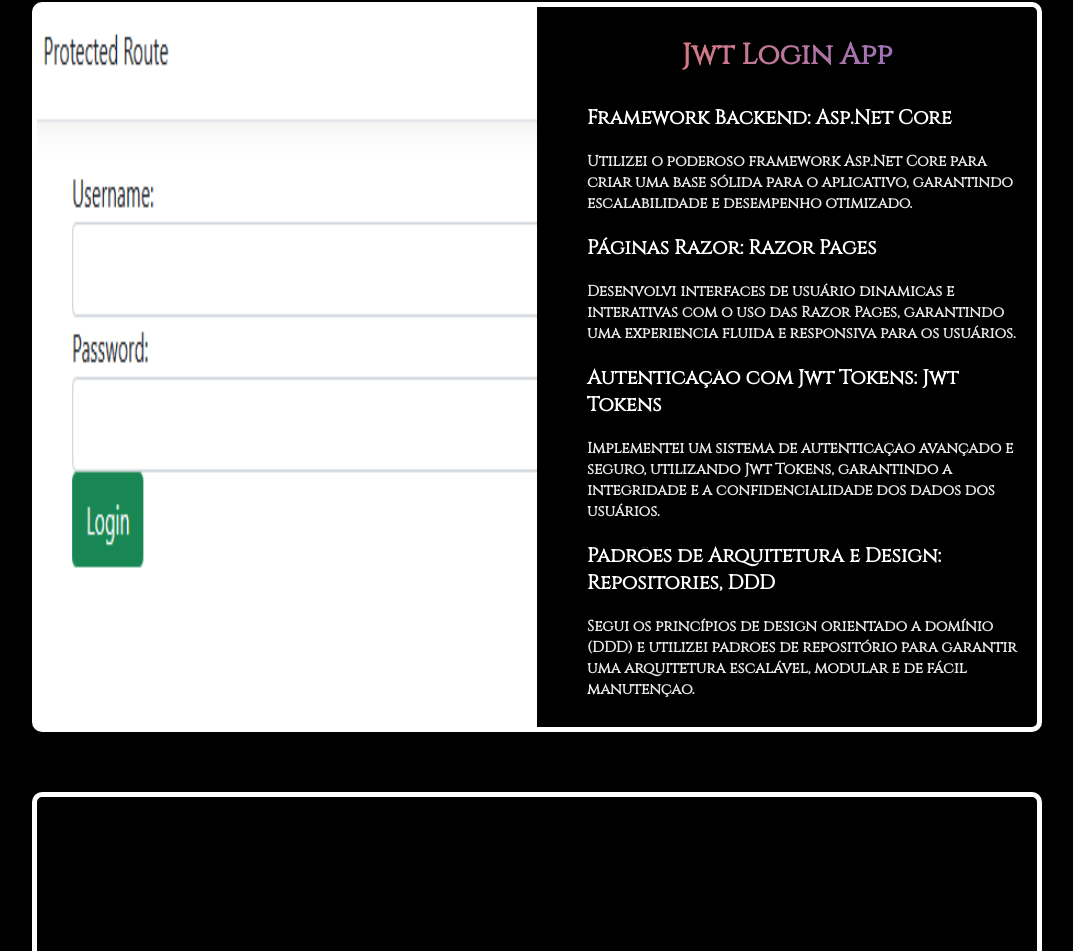
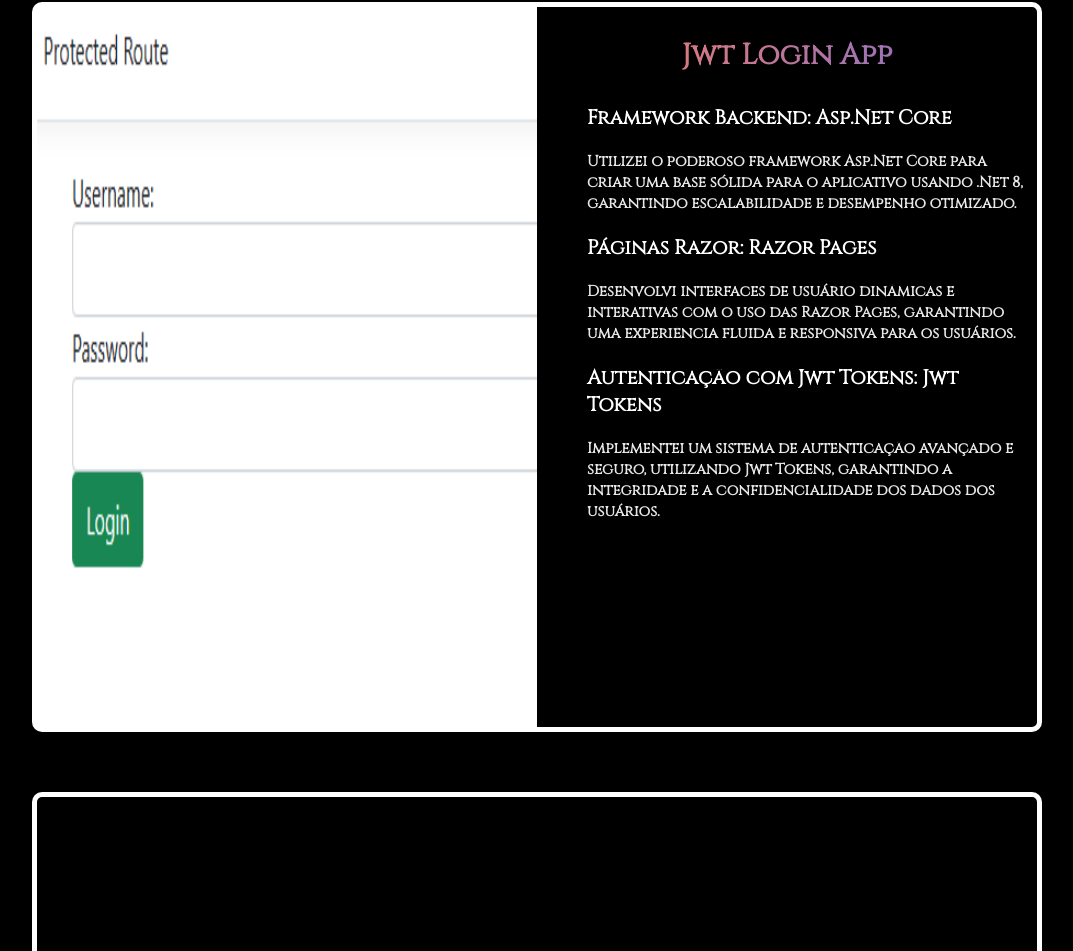
Before and after one commit to leonardolucusi/ng-deploy, an Angular app: page /#/ in a window 1280 px wide. Shown: the part 1162-2113 px from the top of the page, without its empty margins (103-1176 px from the left). Built offline with nearby package versions, Linux system fonts and the light colour scheme.

Commit message:
"refactor: description removal"

```diff
--- a/src/app/portfolio/portfolio.component.html
+++ b/src/app/portfolio/portfolio.component.html
@@ -8,13 +8,11 @@
     <div class="description-container">
       <p>Jwt Login App</p>
       <p class="description-subtitle">Framework Backend: Asp.Net Core</p>
-      <p class="description-text">Utilizei o poderoso framework Asp.Net Core para criar uma base sólida para o aplicativo, garantindo escalabilidade e desempenho otimizado.</p>
+      <p class="description-text">Utilizei o poderoso framework Asp.Net Core para criar uma base sólida para o aplicativo usando .Net 8, garantindo escalabilidade e desempenho otimizado.</p>
       <p class="description-subtitle">Páginas Razor: Razor Pages</p>
       <p class="description-text">Desenvolvi interfaces de usuário dinâmicas e interativas com o uso das Razor Pages, garantindo uma experiência fluida e responsiva para os usuários.</p>
       <p class="description-subtitle">Autenticação com Jwt Tokens: Jwt Tokens</p>
       <p class="description-text">Implementei um sistema de autenticação avançado e seguro, utilizando Jwt Tokens, garantindo a integridade e a confidencialidade dos dados dos usuários.</p>
-      <p class="description-subtitle">Padrões de Arquitetura e Design: Repositories, DDD</p>
-      <p class="description-text">Segui os princípios de design orientado a domínio (DDD) e utilizei padrões de repositório para garantir uma arquitetura escalável, modular e de fácil manutenção.</p>
     </div>
   </div>
   </a>
```
Also changed, not shown: 3 other files (tests, documents, lock files or other folders).
